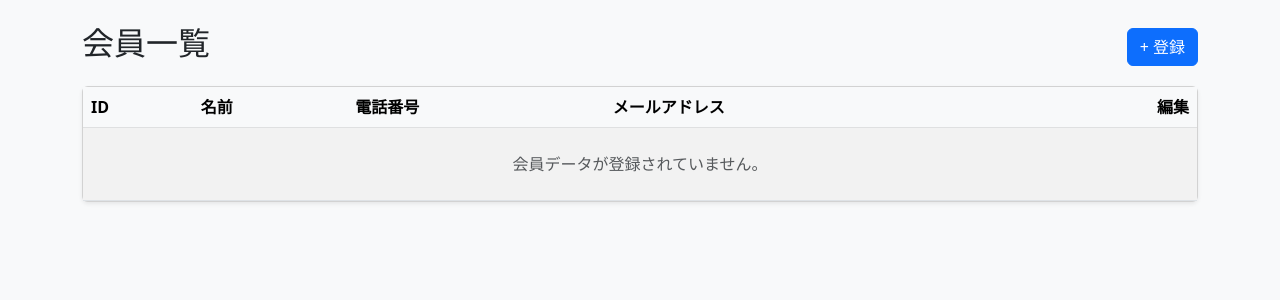
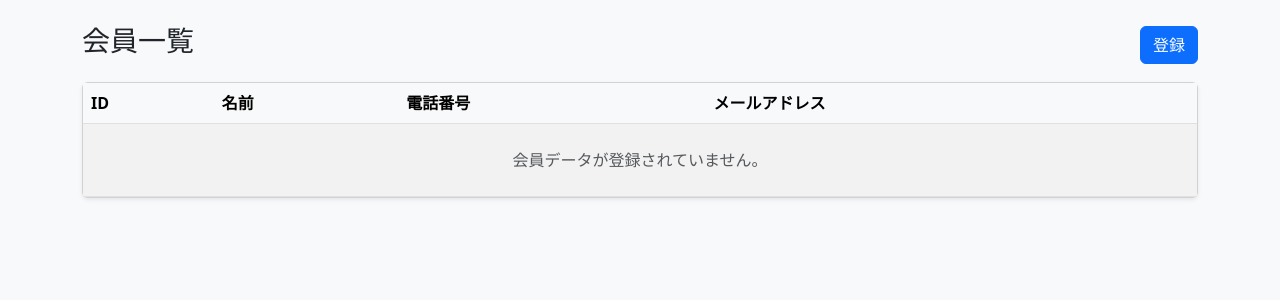
Before and after one commit to k79576/techis-todo-laravel, a Laravel app: page /top in a window 1280 px wide. Shown: the top 300 px of the page. Run offline with Laravel 10, Linux system fonts and the light colour scheme; data that the repository does not hold is empty.

Commit message:
仕様を一部修正

```diff
--- a/app/Http/Controllers/MemberController.php
+++ b/app/Http/Controllers/MemberController.php
@@ -10,7 +10,7 @@ class MemberController extends Controller
     // 一覧画面の表示
     public function top()
     {
-        // 全件取得（作成日時の降順にしたい場合は Member::latest()->get() でもOK）
+        // 全件取得
         $membersdata = Member::all();
 
         return view('members.top', [
--- a/resources/views/members/entry.blade.php
+++ b/resources/views/members/entry.blade.php
@@ -28,19 +28,19 @@
 
             <!-- 名前 -->
             <div class="mb-3">
-                <label class="form-label fw-bold">名前 <span class="text-danger">*</span></label>
+                <label class="form-label fw-bold">名前 <span class="text-danger"></span></label>
                 <input class="form-control @error('name') is-invalid @enderror" type="text" name="name" value="{{ old('name') }}" placeholder="名前" required>
             </div>
 
             <!-- 電話番号 -->
             <div class="mb-3">
-                <label class="form-label">電話番号</label>
+                <label class="form-label fw-bold">電話番号</label>
                 <input class="form-control @error('phone') is-invalid @enderror" type="text" name="phone" value="{{ old('phone') }}" placeholder="電話番号">
             </div>
 
             <!-- メールアドレス -->
             <div class="mb-3">
-                <label class="form-label fw-bold">メールアドレス <span class="text-danger">*</span></label>
+                <label class="form-label fw-bold">メールアドレス <span class="text-danger"></span></label>
                 <input class="form-control @error('email') is-invalid @enderror" type="email" name="email" value="{{ old('email') }}" placeholder="メールアドレス" required>
             </div>
 
--- a/resources/views/members/top.blade.php
+++ b/resources/views/members/top.blade.php
@@ -11,9 +11,9 @@
 
     <div class="container">
         <div class="d-flex justify-content-between align-items-center mb-3">
-            <h2>会員一覧</h2>
+            <h3>会員一覧</h3>
             <!-- 新規登録ボタン -->
-            <a href="/entry" class="btn btn-primary">+ 登録</a>
+            <a href="/entry" class="btn btn-primary"> 登録</a>
         </div>
 
         <!-- 成功メッセージ表示 -->
@@ -33,7 +33,7 @@
                             <th>名前</th>
                             <th>電話番号</th>
                             <th>メールアドレス</th>
-                            <th class="text-end" style="width: 180px;">編集</th>
+
                         </tr>
                     </thead>
                     <tbody>
@@ -46,7 +46,7 @@
                                 <td class="text-end">
                                     <div class="d-flex gap-2 justify-content-end">
                                         <!-- ⭕ ここを修正: IDをURL末尾に付与する (/edit/1 などの形式) -->
-                                        <a href="/edit/{{ $memberdata->id }}" class="btn btn-sm btn-warning text-white">編集</a>
+                                        <a href="/edit/{{ $memberdata->id }}" class="btn btn-sm btn-warning text-black">編集</a>
 
                                         <!-- 削除用フォーム -->
                                         <form action="/memberDestroy/{{ $memberdata->id }}" method="POST" onsubmit="return confirm('本当に削除しますか？');">
```
